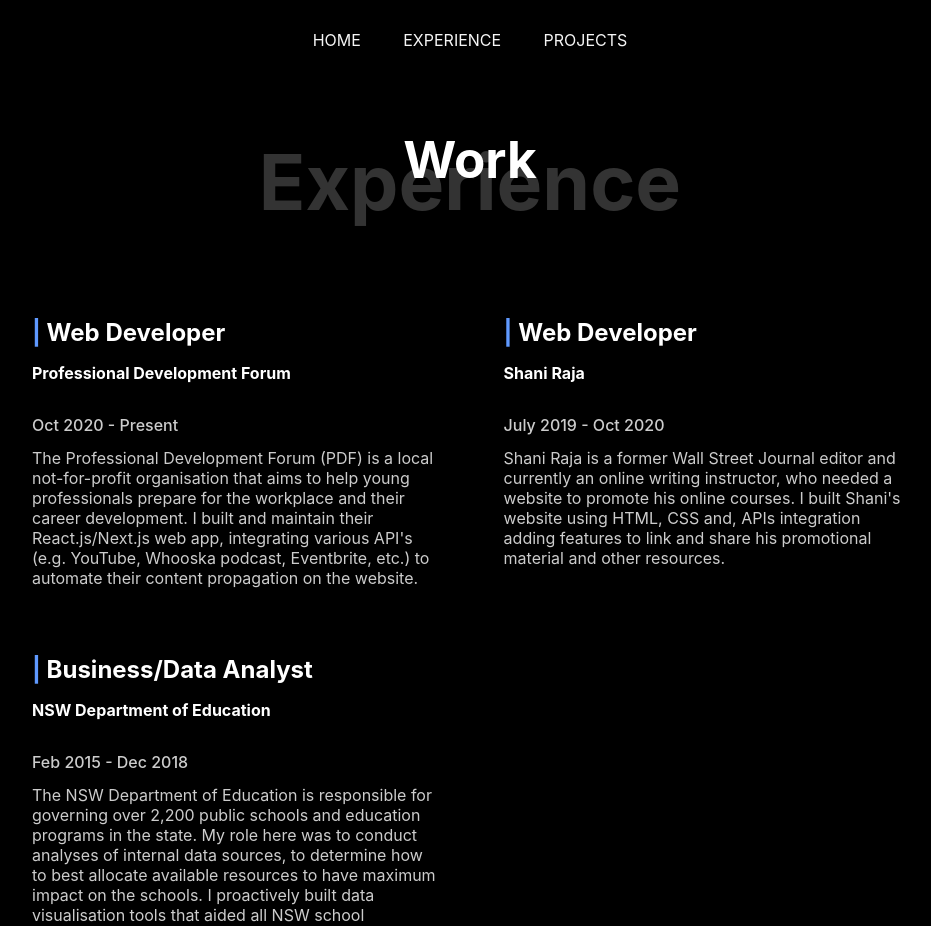
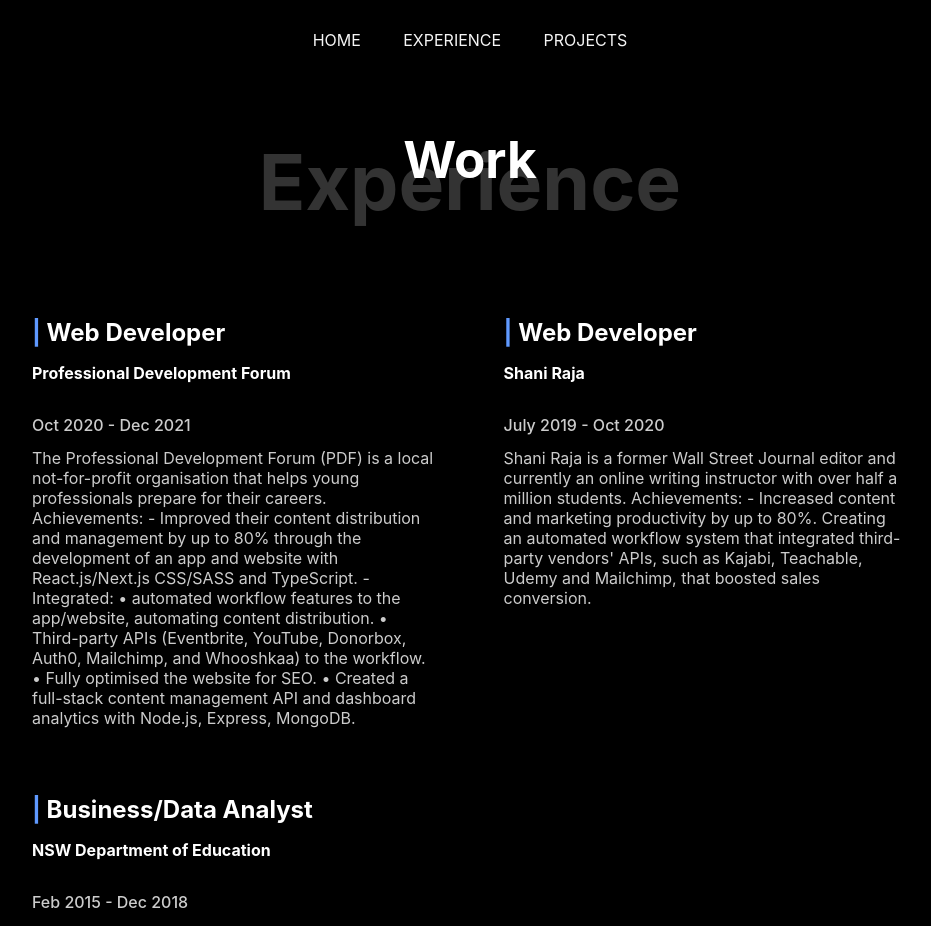
Before and after one commit to washington-shoji/personal-portfolio-nextjs-typescript, a Next.js app: page /experience in a window 1280 px wide. Shown: the top 926 px of the page, without its empty margins (170-1101 px from the left). Built offline with nearby package versions, Linux system fonts and the light colour scheme.

Commit message:
refactor(data): Refactored the experience data

```diff
--- a/src/resources-data/experience-data.ts
+++ b/src/resources-data/experience-data.ts
@@ -13,11 +13,18 @@ export const experienceData: IExperienceData[] = [
 		title: 'Web Developer',
 		workplace: 'Professional Development Forum',
 		link: 'https://professionaldevelopmentforum.org',
-		date: 'Oct 2020 - Present',
-		description: `The Professional Development Forum (PDF) is a local not-for-profit
-		organisation that aims to help young professionals prepare for the
-		workplace and their career development. I built and maintain their React.js/Next.js web app, integrating various API's (e.g. YouTube, Whooska podcast, Eventbrite, etc.) to automate their
-		content propagation on the website.`,
+		date: 'Oct 2020 - Dec 2021',
+		description: `The Professional Development Forum (PDF) is a local not-for-profit organisation that helps young professionals prepare for their careers.
+
+		Achievements:
+		- Improved their content distribution and management by up to 80% through the development of an app and website with React.js/Next.js CSS/SASS and TypeScript.
+
+		- Integrated:
+		• automated workflow features to the app/website, automating content distribution.
+		• Third-party APIs (Eventbrite, YouTube, Donorbox, Auth0, Mailchimp, and Whooshkaa) to the workflow.
+		• Fully optimised the website for SEO.
+		• Created a full-stack content management API and dashboard analytics with Node.js, Express, MongoDB.
+		`,
 	},
 	{
 		id: 2,
@@ -25,19 +32,20 @@ export const experienceData: IExperienceData[] = [
 		workplace: 'Shani Raja',
 		link: 'https://shaniraja.com',
 		date: 'July 2019 - Oct 2020',
-		description: `Shani Raja is a former Wall Street Journal editor and currently an online
-		writing instructor, who needed a website to promote his online courses. I
-		built Shani's website using HTML, CSS and, APIs integration adding features
-		to link and share his promotional material and other resources.`,
+		description: `Shani Raja is a former Wall Street Journal editor and currently an online writing instructor with over half a million students.
+
+		Achievements:
+		- Increased content and marketing productivity by up to 80%. Creating an automated workflow system that integrated third-party vendors' APIs, such as Kajabi, Teachable, Udemy and Mailchimp, that boosted sales conversion.`,
 	},
 	{
 		id: 3,
 		title: 'Business/Data Analyst',
 		workplace: 'NSW Department of Education',
 		date: 'Feb 2015 - Dec 2018',
-		description: `The NSW Department of Education is responsible for governing over 2,200
-		public schools and education programs in the state. My role here was to
-		conduct analyses of internal data sources, to determine how to best allocate
-		available resources to have maximum impact on the schools. I proactively built data visualisation tools that aided all NSW school administration staff to better manage their budgets/expenses. These tools allow users to view data in real-time, which enables them to make informed decisions on resource allocation.`,
+		description: `The NSW Department of Education oversees and manage over 2,200 public schools and education programs in the state.
+
+		Achievements:
+		- Proactively built data visualisation tools that improved the management of NSW school budgets and expenses down to a granular level across school administration staff.
+		- These tools were embedded in daily business process and enabled staff to view data in real-time, to make quicker and informed decisions or resource allocation.`,
 	},
 ];
```
Also changed, not shown: src/resources-data/project-data.ts (+7 -7 lines).
